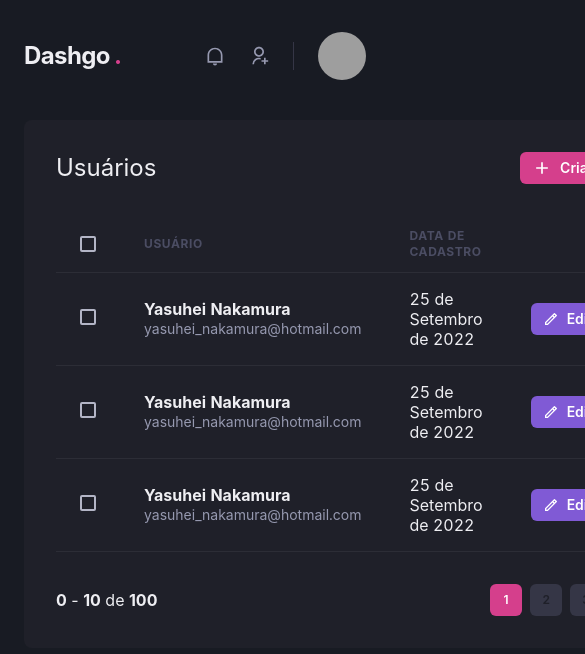
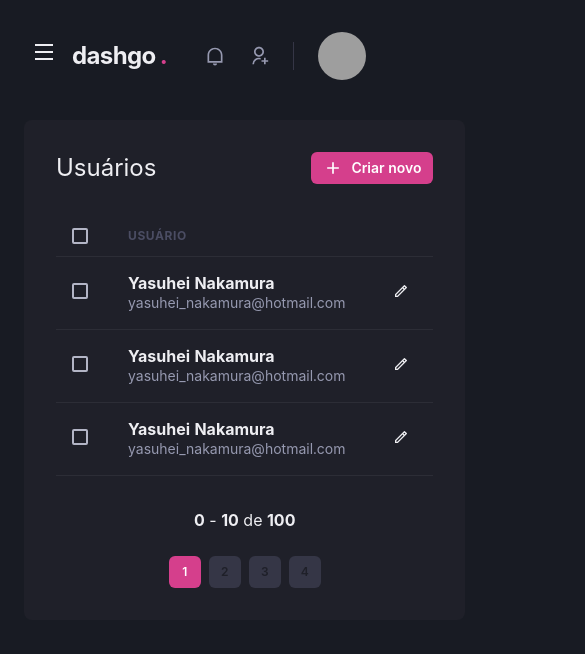
Before and after one commit to yasuhei/dashgo, a Next.js app in the folder dashgo/: page /users in a window 390 px wide. Shown: the top 654 px of the page, 585 px wide, since content can reach past the window. Built offline with nearby package versions, Linux system fonts and the light colour scheme; grey boxes are pictures that could not be loaded.

Commit message:
responsivo concluido

```diff
--- a/dashgo/package.json
+++ b/dashgo/package.json
@@ -13,7 +13,7 @@
     "@emotion/react": "^11.10.4",
     "@emotion/styled": "^11.10.4",
     "apexcharts": "^3.35.5",
-    "framer-motion": "^7.3.6",
+    "framer-motion": "^7.4.0",
     "next": "12.3.1",
     "react": "18.2.0",
     "react-apexcharts": "^1.4.0",
--- /dev/null
+++ b/dashgo/src/components/ActiviLink.tsx
@@ -0,0 +1,32 @@
+import Link, { LinkProps } from "next/link";
+import { cloneElement, ReactElement } from "react";
+import { useRouter } from 'next/router';
+
+
+interface ActiveProps extends LinkProps {
+    children: ReactElement;
+    shouldMatchExactHref?: boolean
+
+}
+
+export function ActiveLink({children,shouldMatchExactHref = false,...rest}: ActiveProps) {
+
+    const {asPath } = useRouter()
+
+    let isActive = false
+    if(shouldMatchExactHref && (asPath === rest.href || asPath === rest.as )){
+        isActive = true
+    }
+    if(!shouldMatchExactHref &&
+        (asPath.startsWith(String(rest.href))||
+        asPath.startsWith(String(rest.as)))) {
+            isActive = true
+        }
+    return(
+        <Link {...rest}>
+            {cloneElement(children, {
+                color: isActive ? 'pink.400' : 'gray.50'
+            })}
+        </Link>
+    )
+}
--- a/dashgo/src/components/Header/Logo.tsx
+++ b/dashgo/src/components/Header/Logo.tsx
@@ -8,7 +8,7 @@ export function Logo(){
         letterSpacing='tight'
         w='64'
 
-        >Dashgo
+        >dashgo
         <Text
         color='pink.500'
         flexDir='column'
--- a/dashgo/src/components/Header/index.tsx
+++ b/dashgo/src/components/Header/index.tsx
@@ -1,11 +1,13 @@
-import { Flex, useBreakpointValue } from '@chakra-ui/react'
+import { Flex, Icon, IconButton, useBreakpointValue } from '@chakra-ui/react'
 import { Logo } from '../Header/Logo'
 import { NotificationNav } from '../Header/NotificationNav'
 import { Profile } from '../Header/Profile'
 import { Search } from '../Header/Search'
+import { useSidebarDrawer } from '../../context/SidebarContext';
+import { RiMenuLine } from 'react-icons/ri'
 
 export function Header() {
-
+const { onOpen } = useSidebarDrawer()
     const isWideVersion = useBreakpointValue({
         base: false,
         lg: true
@@ -23,6 +25,19 @@ export function Header() {
         align='center'
 
         >
+
+            {!isWideVersion && (
+                <IconButton
+                aria-label='Open navigation'
+                icon={<Icon as={RiMenuLine} />}
+                fontSize='24'
+                variant={'unstyled'}
+                onClick={onOpen}
+                mr='2'
+                >
+
+                </IconButton>
+            )}
             <Logo />
 
             {isWideVersion && <Search /> }
--- a/dashgo/src/components/Pagination/index.tsx
+++ b/dashgo/src/components/Pagination/index.tsx
@@ -4,7 +4,7 @@ import { PaginationItems } from "./PaginationItems";
 export function Pagination() {
   return (
     <Stack
-      direction={"row"}
+      direction={["column", "row"]}
       mt="8"
       justify={"space-between"}
       align="center"
--- a/dashgo/src/components/Sidebar/SidebarNav.tsx
+++ b/dashgo/src/components/Sidebar/SidebarNav.tsx
@@ -7,13 +7,13 @@ export function SidebarNav() {
     return (
         <Stack spacing={"12"} align="flex-start">
         <NavSection title="GERAL">
-          <NavLink icon={RiDashboardLine}> Dashboard</NavLink>
-          <NavLink icon={RiContactsLine}> Usuários</NavLink>
+          <NavLink icon={RiDashboardLine} href="/dashboard">  Dashboard</NavLink>
+          <NavLink icon={RiContactsLine} href="/users"> Usuários</NavLink>
         </NavSection>
 
         <NavSection title="AUTOMAÇÃO">
-          <NavLink icon={RiInputMethodLine}> Formulários</NavLink>
-          <NavLink icon={RiGitMergeLine}> Automação</NavLink>
+          <NavLink icon={RiInputMethodLine} href="forms"> Formulários</NavLink>
+          <NavLink icon={RiGitMergeLine} href="automation"> Automação</NavLink>
         </NavSection>
       </Stack>
     )
--- a/dashgo/src/components/Sidebar/index.tsx
+++ b/dashgo/src/components/Sidebar/index.tsx
@@ -4,6 +4,8 @@ import { SidebarNav } from "./SidebarNav";
 import { useContext } from 'react';
 
 export function Sidebar() {
+
+
   const isDrawerSidebar = useBreakpointValue({
     base: true,
     lg: false
--- a/dashgo/src/pages/index.tsx
+++ b/dashgo/src/pages/index.tsx
@@ -1,7 +1,8 @@
-import { Flex, Button, Stack } from '@chakra-ui/react'
+import { Flex, Button, Stack, useBreakpointValue } from '@chakra-ui/react';
 import { Input } from '../components/Form/inputs'
 
 export default function SignIn() {
+
   return (
     <Flex
       width='100vw'
--- a/dashgo/src/pages/users/index.tsx
+++ b/dashgo/src/pages/users/index.tsx
@@ -1,103 +1,178 @@
-import { Box, Button, Checkbox, Flex, Heading, Icon, Table, Tbody, Td, Text, Th, Thead, Tr } from "@chakra-ui/react";
+import {
+  Box,
+  Button,
+  Checkbox,
+  Flex,
+  Heading,
+  Icon,
+  Table,
+  Tbody,
+  Td,
+  Text,
+  Th,
+  Thead,
+  Tr,
+  useBreakpointValue,
+} from "@chakra-ui/react";
+import Link from "next/link";
 import { RiAddLine, RiPencilLine } from "react-icons/ri";
 import { Header } from "../../components/Header";
 import { Pagination } from "../../components/Pagination";
-import { Sidebar } from '../../components/Sidebar'
+import { Sidebar } from "../../components/Sidebar";
 
 export default function UserList() {
+  const isWideVersion = useBreakpointValue({
+    base: false,
+    lg: true,
+  });
 
-    return(
+  return (
     <Box>
       <Header />
 
-            <Flex w={'100%'} my='6' maxWidth={1480} mx='auto' px={'6'} >
+      <Flex w={"100%"} my="6" maxWidth={1480} mx="auto" px={"6"}>
         <Sidebar />
 
-                <Box flex='1' borderRadius={8} bg='gray.800' p='8'>
-                    <Flex mb={'8'} justify='space-between' align={'center'}>
-                        <Heading size={'lg'} fontWeight='normal'>Usuários</Heading>
+        <Box flex="1" borderRadius={8} bg="gray.800" p="8">
+          <Flex mb={"8"} justify="space-between" align={"center"}>
+            <Heading size={"lg"} fontWeight="normal">
+              Usuários
+            </Heading>
 
-                        <Button as='a' size={'sm'} fontSize='sm' colorScheme={'pink'} leftIcon={ <Icon as={RiAddLine} fontSize='20' />}>
+            <Link href='/users/create' passHref>
+
+                    <Button
+                    as="a"
+                    size={"sm"}
+                    fontSize="sm"
+                    colorScheme={"pink"}
+                    leftIcon={<Icon as={RiAddLine} fontSize="20" />}
+                    >
                     Criar novo
                     </Button>
+            </Link>
           </Flex>
 
-                    <Table colorScheme={'whiteAlpha'}>
+          <Table colorScheme={"whiteAlpha"}>
             <Thead>
               <Tr>
-                                <Th px='6' color='gray.300' width={'8'}>
-                                    <Checkbox colorScheme={'pink'} />
+                <Th px={["4", "4", "6"]} color="gray.300" width={"8"}>
+                  <Checkbox colorScheme={"pink"} />
                 </Th>
                 <Th>Usuário</Th>
-                                <Th>Data de cadastro</Th>
-                                <Th w={'8'}></Th>
+                {isWideVersion && <Th>Data de cadastro</Th>}
+                <Th w={"8"}></Th>
               </Tr>
             </Thead>
             <Tbody>
               <Tr>
-                                <Td  px='6'>
-                                <Checkbox colorScheme={'pink'} />
-
+                <Td px={["4", "4", "6"]}>
+                  <Checkbox colorScheme={"pink"} />
                 </Td>
                 <Td>
                   <Box>
-                                        <Text fontWeight={'bold'} >Yasuhei Nakamura</Text>
-                                        <Text fontSize={'sm'} color='gray.300'>yasuhei_nakamura@hotmail.com</Text>
+                    <Text fontWeight={"bold"}>Yasuhei Nakamura</Text>
+                    <Text fontSize={"sm"} color="gray.300">
+                      yasuhei_nakamura@hotmail.com
+                    </Text>
                   </Box>
                 </Td>
-                                <Td>25 de Setembro de 2022</Td>
+                {isWideVersion && <Td>25 de Setembro de 2022</Td>}
                 <Td>
-                                <Button as='a' size={'sm'} fontSize='sm' colorScheme={'purple'} leftIcon={ <Icon as={RiPencilLine} fontSize='16' />}>
+                  {!isWideVersion ? (
+                    <Icon
+                      as={RiPencilLine}
+                      fontSize="16"
+                      cursor={"pointer"}
+                      title="Editar"
+                    />
+                  ) : (
+                    <Button
+                      as="a"
+                      size={"sm"}
+                      fontSize="sm"
+                      colorScheme={"purple"}
+                      leftIcon={<Icon as={RiPencilLine} fontSize="16" />}
+                    >
                       Editar
                     </Button>
+                  )}
                 </Td>
               </Tr>
               <Tr>
-                                <Td  px='6'>
-                                <Checkbox colorScheme={'pink'} />
-
+                <Td px={["4", "4", "6"]}>
+                  <Checkbox colorScheme={"pink"} />
                 </Td>
                 <Td>
                   <Box>
-                                        <Text fontWeight={'bold'} >Yasuhei Nakamura</Text>
-                                        <Text fontSize={'sm'} color='gray.300'>yasuhei_nakamura@hotmail.com</Text>
+                    <Text fontWeight={"bold"}>Yasuhei Nakamura</Text>
+                    <Text fontSize={"sm"} color="gray.300">
+                      yasuhei_nakamura@hotmail.com
+                    </Text>
                   </Box>
                 </Td>
-                                <Td>25 de Setembro de 2022</Td>
+                {isWideVersion && <Td>25 de Setembro de 2022</Td>}
                 <Td>
-                                <Button as='a' size={'sm'} fontSize='sm' colorScheme={'purple'} leftIcon={ <Icon as={RiPencilLine} fontSize='16' />}>
+                  {!isWideVersion ? (
+                    <Icon
+                      as={RiPencilLine}
+                      fontSize="16"
+                      cursor={"pointer"}
+                      title="Editar"
+                    />
+                  ) : (
+                    <Button
+                      as="a"
+                      size={"sm"}
+                      fontSize="sm"
+                      colorScheme={"purple"}
+                      leftIcon={<Icon as={RiPencilLine} fontSize="16" />}
+                    >
                       Editar
                     </Button>
+                  )}
                 </Td>
               </Tr>
               <Tr>
-                                <Td  px='6'>
-                                <Checkbox colorScheme={'pink'} />
-
+                <Td px={["4", "4", "6"]}>
+                  <Checkbox colorScheme={"pink"} />
                 </Td>
                 <Td>
                   <Box>
-                                        <Text fontWeight={'bold'} >Yasuhei Nakamura</Text>
-                                        <Text fontSize={'sm'} color='gray.300'>yasuhei_nakamura@hotmail.com</Text>
+                    <Text fontWeight={"bold"}>Yasuhei Nakamura</Text>
+                    <Text fontSize={"sm"} color="gray.300">
+                      yasuhei_nakamura@hotmail.com
+                    </Text>
                   </Box>
                 </Td>
-                                <Td>25 de Setembro de 2022</Td>
+                {isWideVersion && <Td>25 de Setembro de 2022</Td>}
                 <Td>
-                                <Button as='a' size={'sm'} fontSize='sm' colorScheme={'purple'} leftIcon={ <Icon as={RiPencilLine} fontSize='16' />}>
+                  {!isWideVersion ? (
+                    <Icon
+                      as={RiPencilLine}
+                      fontSize="16"
+                      cursor={"pointer"}
+                      title="Editar"
+                    />
+                  ) : (
+                    <Button
+                      as="a"
+                      size={"sm"}
+                      fontSize="sm"
+                      colorScheme={"purple"}
+                      leftIcon={<Icon as={RiPencilLine} fontSize="16" />}
+                    >
                       Editar
                     </Button>
+                  )}
                 </Td>
               </Tr>
             </Tbody>
-
           </Table>
 
           <Pagination />
-
         </Box>
       </Flex>
-
     </Box>
-    )
-
+  );
 }
```
Also changed, not shown: dashgo/src/components/Sidebar/NavLink.tsx (+14 -7 lines), dashgo/src/pages/dashboard.tsx (+16 -3 lines), dashgo/src/pages/users/create.tsx (+9 -6 lines), 2 other files (tests, documents, lock files or other folders). Lines whose indentation alone changed are shown as unchanged.
